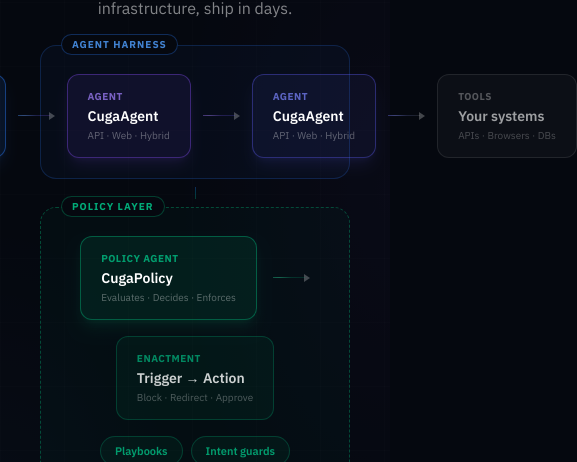
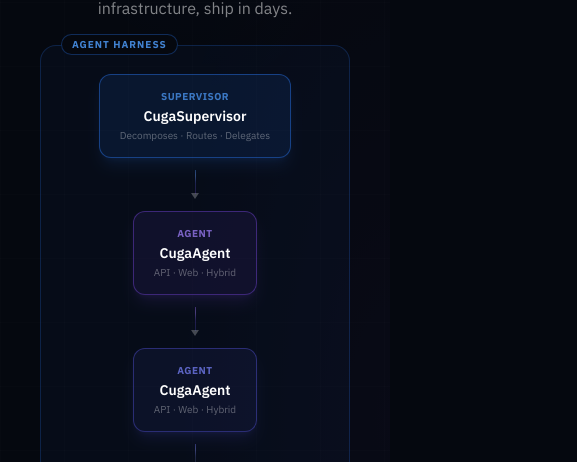
Before and after one commit to cuga-project/landing-site, a React (Vite) app: page / in a window 390 px wide. Shown: the part 382-844 px from the top of the page, 577 px wide, since content can reach past the window. Built offline with nearby package versions, Linux system fonts and the light colour scheme; no server answers.

Commit message:
feat: enable mobile

```diff
--- a/src/index.tsx
+++ b/src/index.tsx
@@ -211,7 +211,9 @@ const Header = () => {
 };
 
 const PulseArrow = ({ from, to, shimmer }: { from: string; to: string; shimmer: string }) => (
-  <div className="flex items-center shrink-0">
+  <>
+    {/* Horizontal arrow — desktop */}
+    <div className="hidden sm:flex items-center shrink-0">
       <div className="relative w-8 h-px overflow-hidden">
         <div className={`absolute inset-0 bg-gradient-to-r ${from} ${to}`} />
         <div
@@ -223,6 +225,20 @@ const PulseArrow = ({ from, to, shimmer }: { from: string; to: string; shimmer:
         <path d="M0 0L6 4L0 8Z" fill="currentColor" />
       </svg>
     </div>
+    {/* Vertical arrow — mobile */}
+    <div className="flex sm:hidden flex-col items-center shrink-0">
+      <div className="relative h-6 w-px overflow-hidden">
+        <div className={`absolute inset-0 bg-gradient-to-b ${from} ${to}`} />
+        <div
+          className={`absolute inset-x-0 h-4 bg-gradient-to-b ${shimmer} blur-[1px]`}
+          style={{ animation: "arrowShimmerV 2s ease-in-out infinite" }}
+        />
+      </div>
+      <svg width="8" height="6" viewBox="0 0 8 6" className="text-white/25 -mt-px shrink-0">
+        <path d="M0 0L4 6L8 0Z" fill="currentColor" />
+      </svg>
+    </div>
+  </>
 );
 
 const ArchDiagram = () => {
@@ -250,6 +266,12 @@ const ArchDiagram = () => {
           80%  { opacity: 1; }
           100% { left: 32px; opacity: 0; }
         }
+        @keyframes arrowShimmerV {
+          0%   { top: -16px; opacity: 0; }
+          20%  { opacity: 1; }
+          80%  { opacity: 1; }
+          100% { top: 24px; opacity: 0; }
+        }
       `}</style>
 
       <div ref={ref} className="mb-6 flex flex-col gap-2">
@@ -262,9 +284,9 @@ const ArchDiagram = () => {
           <div className="absolute -top-3 left-5 px-2.5 py-0.5 rounded-full bg-[#05080f] border border-blue-500/30 text-[10px] font-bold uppercase tracking-widest text-blue-400/80 whitespace-nowrap">
             Agent Harness
           </div>
-          <div className="flex items-center justify-center gap-3">
+          <div className="flex flex-col sm:flex-row items-center justify-center gap-3">
             <div className={nodeClass("0")} style={nodeStyle(100)}>
-              <div className="px-5 py-3.5 rounded-xl border border-blue-500/40 bg-blue-500/[0.10] shadow-lg shadow-blue-500/10 shrink-0">
+              <div className="w-full sm:w-auto px-5 py-3.5 rounded-xl border border-blue-500/40 bg-blue-500/[0.10] shadow-lg shadow-blue-500/10 text-center sm:text-left">
                 <p className="text-[10px] font-bold uppercase tracking-wider text-blue-400/70 mb-0.5">Supervisor</p>
                 <p className="text-sm font-semibold text-white whitespace-nowrap">CugaSupervisor</p>
                 <p className="text-[10px] text-white/35 mt-0.5 whitespace-nowrap">Decomposes · Routes · Delegates</p>
@@ -274,7 +296,7 @@ const ArchDiagram = () => {
             <PulseArrow from="from-blue-500/30" to="to-violet-500/20" shimmer="from-transparent via-blue-300/70 to-transparent" />
 
             <div className={nodeClass("")} style={nodeStyle(250)}>
-              <div className="px-5 py-3.5 rounded-xl border border-violet-500/35 bg-violet-500/[0.08] shadow-lg shadow-violet-500/10 shrink-0">
+              <div className="w-full sm:w-auto px-5 py-3.5 rounded-xl border border-violet-500/35 bg-violet-500/[0.08] shadow-lg shadow-violet-500/10 text-center sm:text-left">
                 <p className="text-[10px] font-bold uppercase tracking-wider text-violet-400/70 mb-0.5">Agent</p>
                 <p className="text-sm font-semibold text-white whitespace-nowrap">CugaAgent</p>
                 <p className="text-[10px] text-white/35 mt-0.5 whitespace-nowrap">API · Web · Hybrid</p>
@@ -284,7 +306,7 @@ const ArchDiagram = () => {
             <PulseArrow from="from-violet-500/30" to="to-indigo-500/20" shimmer="from-transparent via-violet-300/70 to-transparent" />
 
             <div className={nodeClass("")} style={nodeStyle(400)}>
-              <div className="px-5 py-3.5 rounded-xl border border-indigo-500/35 bg-indigo-500/[0.07] shadow-lg shadow-indigo-500/10 shrink-0">
+              <div className="w-full sm:w-auto px-5 py-3.5 rounded-xl border border-indigo-500/35 bg-indigo-500/[0.07] shadow-lg shadow-indigo-500/10 text-center sm:text-left">
                 <p className="text-[10px] font-bold uppercase tracking-wider text-indigo-400/70 mb-0.5">Agent</p>
                 <p className="text-sm font-semibold text-white whitespace-nowrap">CugaAgent</p>
                 <p className="text-[10px] text-white/35 mt-0.5 whitespace-nowrap">API · Web · Hybrid</p>
@@ -294,7 +316,7 @@ const ArchDiagram = () => {
             <PulseArrow from="from-indigo-500/30" to="to-white/10" shimmer="from-transparent via-indigo-300/70 to-transparent" />
 
             <div className={nodeClass("")} style={nodeStyle(550)}>
-              <div className="px-5 py-3.5 rounded-xl border border-white/[0.09] bg-white/[0.03] shrink-0">
+              <div className="w-full sm:w-auto px-5 py-3.5 rounded-xl border border-white/[0.09] bg-white/[0.03] text-center sm:text-left">
                 <p className="text-[10px] font-bold uppercase tracking-wider text-white/30 mb-0.5">Tools</p>
                 <p className="text-sm font-semibold text-white/60 whitespace-nowrap">Your systems</p>
                 <p className="text-[10px] text-white/25 mt-0.5 whitespace-nowrap">APIs · Browsers · DBs</p>
@@ -316,9 +338,9 @@ const ArchDiagram = () => {
           <div className="absolute -top-3 left-5 px-2.5 py-0.5 rounded-full bg-[#05080f] border border-emerald-500/30 text-[10px] font-bold uppercase tracking-widest text-emerald-400/80 whitespace-nowrap">
             Policy layer
           </div>
-          <div className="flex items-center justify-center gap-4 flex-wrap">
+          <div className="flex flex-col sm:flex-row items-center justify-center gap-4 flex-wrap">
             <div className={nodeClass("")} style={nodeStyle(700)}>
-              <div className="px-5 py-3.5 rounded-xl border border-emerald-500/40 bg-emerald-500/[0.10] shadow-lg shadow-emerald-500/10 shrink-0">
+              <div className="w-full sm:w-auto px-5 py-3.5 rounded-xl border border-emerald-500/40 bg-emerald-500/[0.10] shadow-lg shadow-emerald-500/10 text-center sm:text-left">
                 <p className="text-[10px] font-bold uppercase tracking-wider text-emerald-400/70 mb-0.5">Policy Agent</p>
                 <p className="text-sm font-semibold text-white whitespace-nowrap">CugaPolicy</p>
                 <p className="text-[10px] text-white/35 mt-0.5 whitespace-nowrap">Evaluates · Decides · Enforces</p>
@@ -328,7 +350,7 @@ const ArchDiagram = () => {
             <PulseArrow from="from-emerald-500/30" to="to-emerald-500/15" shimmer="from-transparent via-emerald-300/70 to-transparent" />
 
             <div className={nodeClass("")} style={nodeStyle(850)}>
-              <div className="px-5 py-3.5 rounded-xl border border-emerald-500/25 bg-emerald-500/[0.06] shrink-0">
+              <div className="w-full sm:w-auto px-5 py-3.5 rounded-xl border border-emerald-500/25 bg-emerald-500/[0.06] text-center sm:text-left">
                 <p className="text-[10px] font-bold uppercase tracking-wider text-emerald-400/60 mb-0.5">Enactment</p>
                 <p className="text-sm font-semibold text-white/80 whitespace-nowrap">Trigger → Action</p>
                 <p className="text-[10px] text-white/30 mt-0.5 whitespace-nowrap">Block · Redirect · Approve</p>
```
Lines whose indentation alone changed are shown as unchanged.
